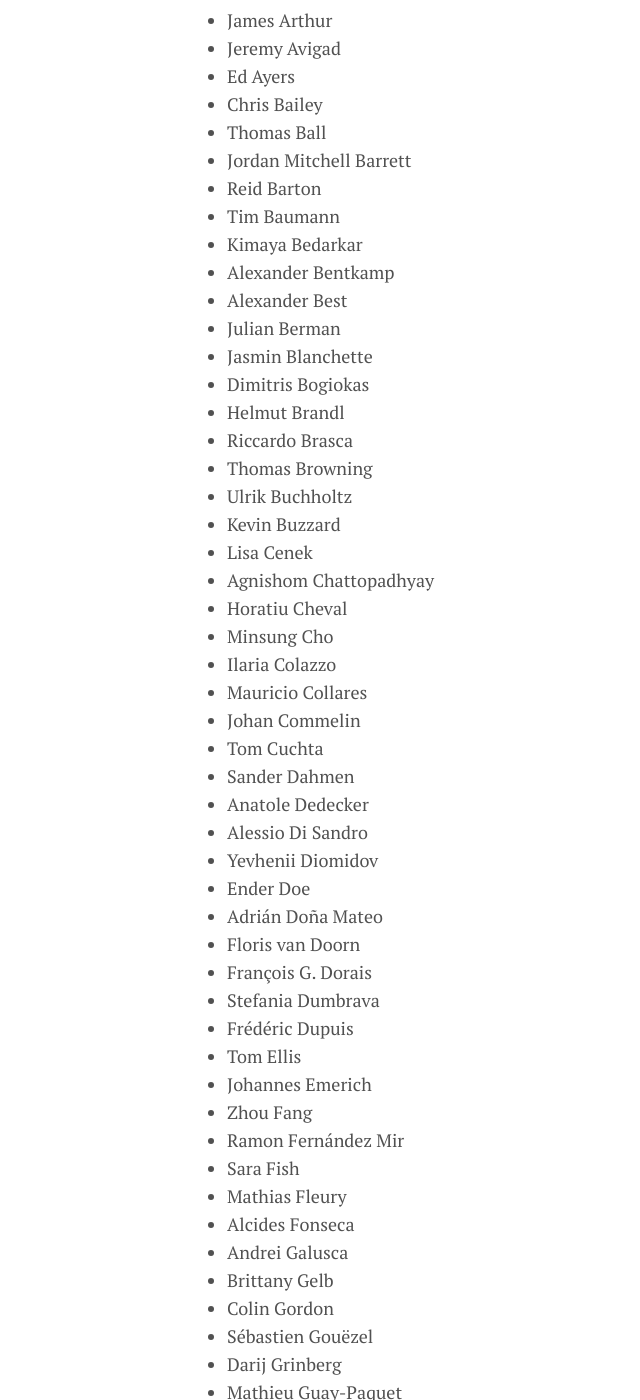
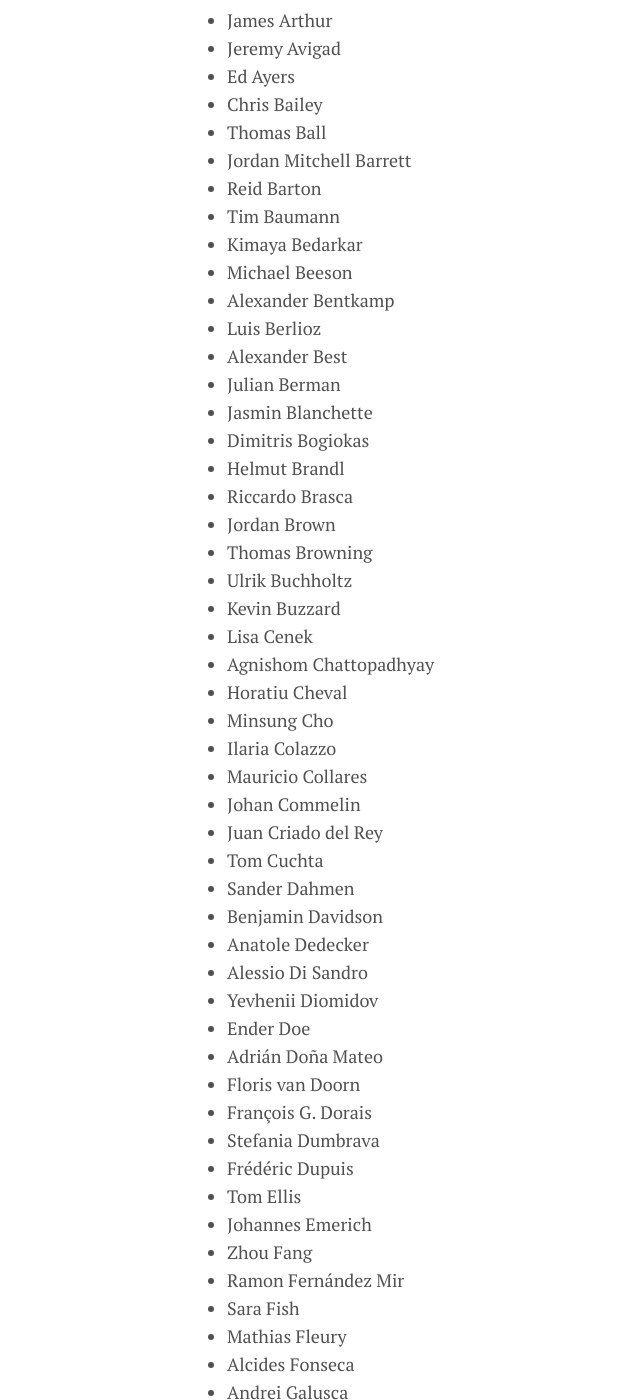
Before and after one commit to leanprover-community/lt2021, a Jekyll site: the page built from participants.md, in a window 1280 px wide and 1400 px high, scrolled down 511 px. Shown: the whole window, without its empty margins (53-693 px from the left). Built offline with Jekyll 4.4.1, drawn with Linux system fonts in a browser that asks for light colours; some of the changed text lies outside the part shown.

Commit message:
participants

```diff
--- a/participants.md
+++ b/participants.md
@@ -27,13 +27,16 @@ The links can also be found in the Lean Together 2021 stream of the [Zulip chat]
 * Reid Barton
 * Tim Baumann
 * Kimaya Bedarkar
+* Michael Beeson
 * Alexander Bentkamp
+* Luis Berlioz
 * Alexander Best
 * Julian Berman
 * Jasmin Blanchette
 * Dimitris Bogiokas
 * Helmut Brandl
 * Riccardo Brasca
+* Jordan Brown
 * Thomas Browning
 * Ulrik Buchholtz
 * Kevin Buzzard
@@ -44,8 +47,10 @@ The links can also be found in the Lean Together 2021 stream of the [Zulip chat]
 * Ilaria Colazzo
 * Mauricio Collares
 * Johan Commelin
+* Juan Criado del Rey
 * Tom Cuchta
 * Sander Dahmen
+* Benjamin Davidson
 * Anatole Dedecker
 * Alessio Di Sandro
 * Yevhenii Diomidov
```
Also changed, not shown: other parts of participants.md (+4 -0 lines).
